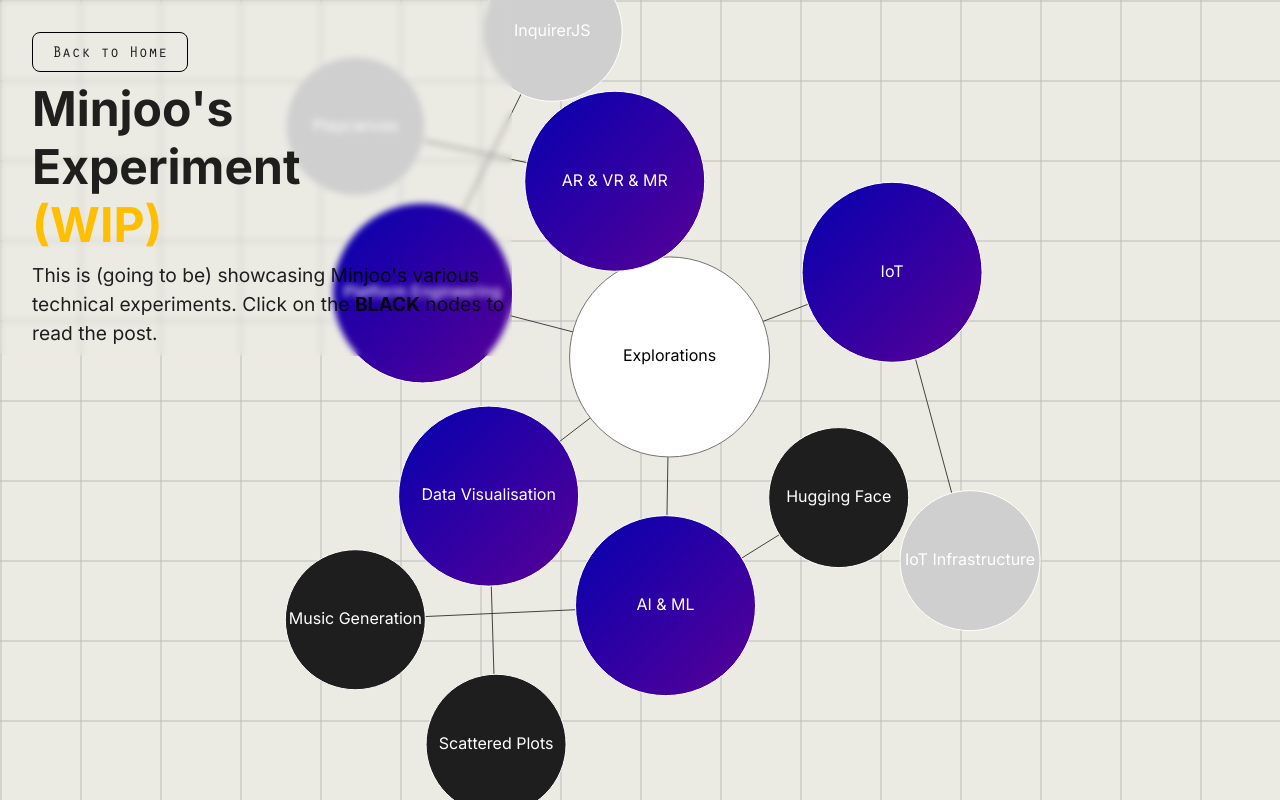
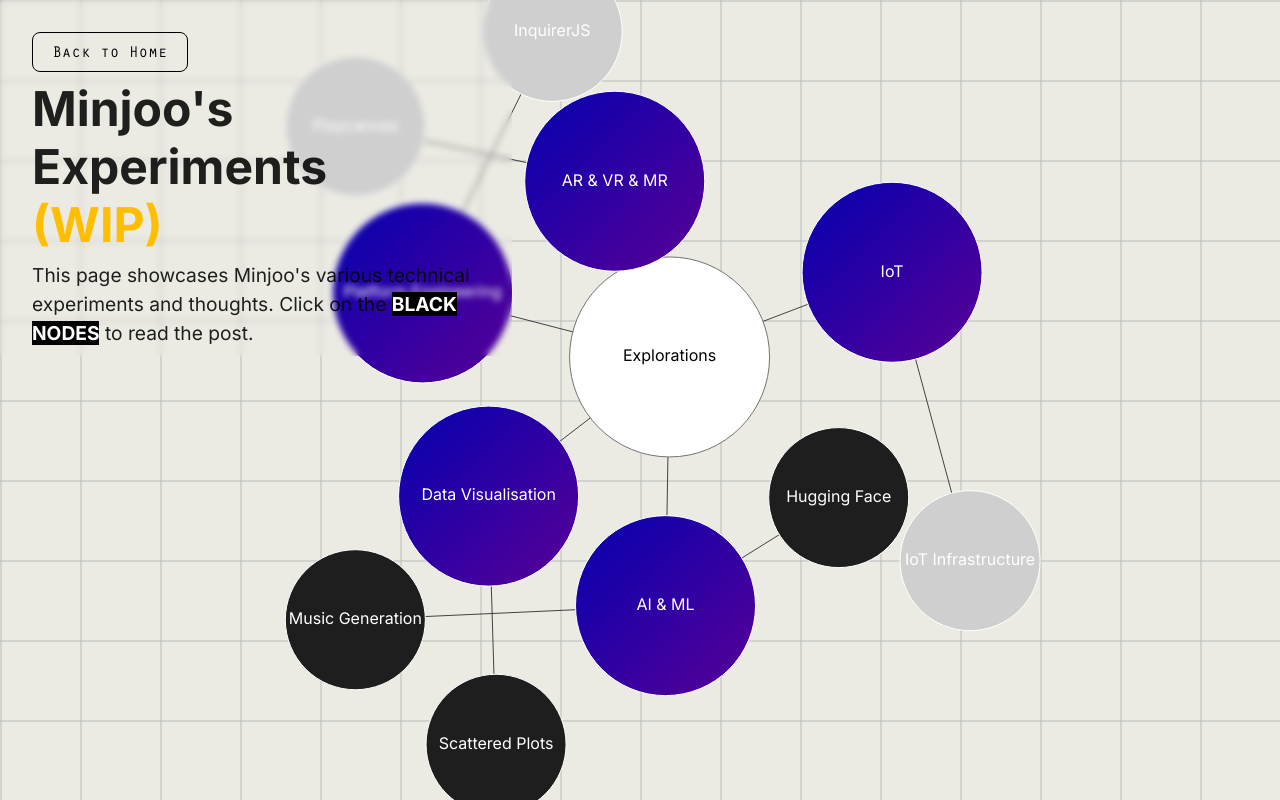
Before and after one commit to mj-life-is-once/experiments, a Next.js app: page / in a window 1280 px wide. Built offline with nearby package versions, Linux system fonts and the light colour scheme.

Commit message:
page name fix

```diff
--- a/src/app/page.tsx
+++ b/src/app/page.tsx
@@ -24,16 +24,16 @@ const Home = async () => {
         <Intro
           title={
             <h1>
-              Minjoo&#x27;s Experiment
+              Minjoo&#x27;s Experiments
               <div style={{ color: "#ffbf00" }}>(WIP)</div>
             </h1>
           }
           description={
             <p>
-              This is (going to be) showcasing Minjoo&#x27;s various technical
-              experiments. Click on the{" "}
-              <span style={{ fontWeight: "bold" }}>BLACK</span> nodes to read
-              the post.
+              This page showcases Minjoo&#x27;s various technical experiments
+              and thoughts. Click on the{" "}
+              <span className="font-bold bg-black text-white">BLACK NODES</span>{" "}
+              to read the post.
             </p>
           }
           backLink={{ title: "Back to Home", href: "http://minjoocho.com" }}
--- a/src/components/_ui/Intro.module.scss
+++ b/src/components/_ui/Intro.module.scss
@@ -40,6 +40,7 @@
 
 .button {
   pointer-events: all;
+  color: black;
 }
 
 @media screen and (max-width: 540px) {
```
